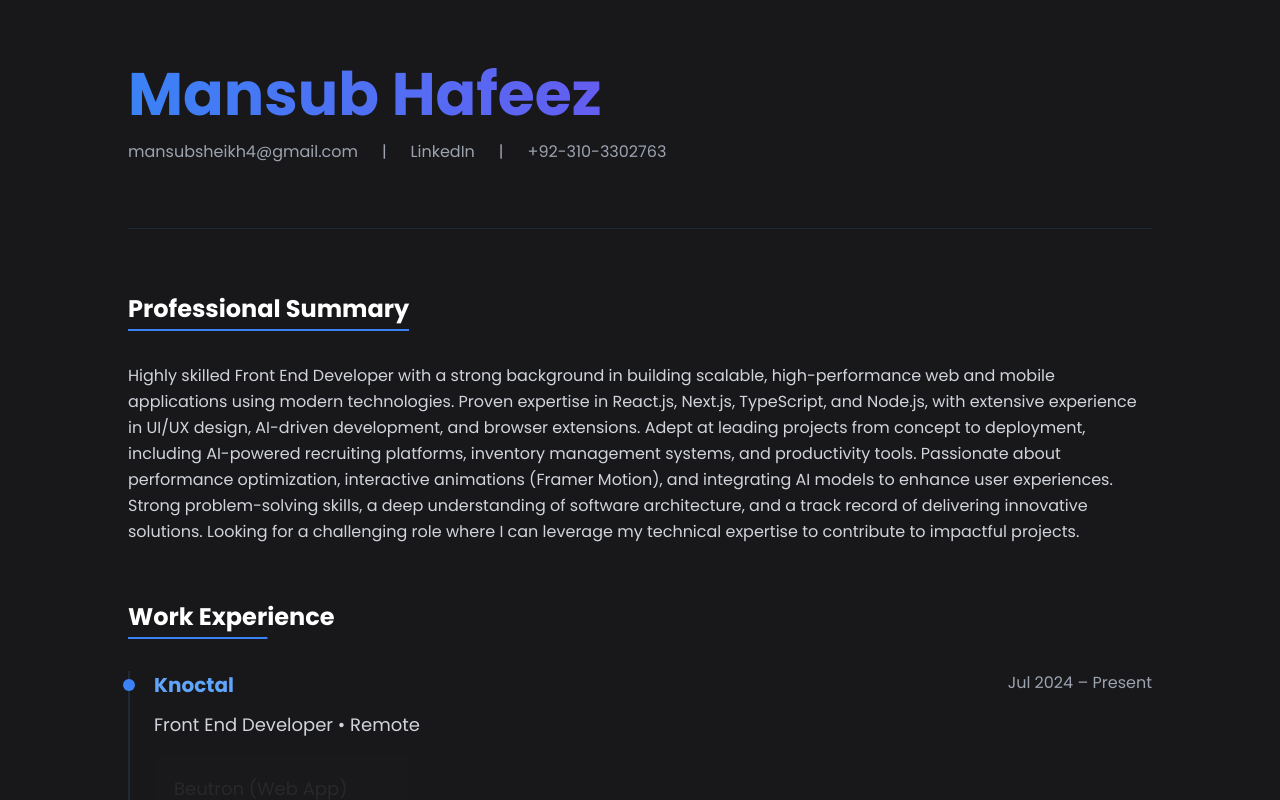
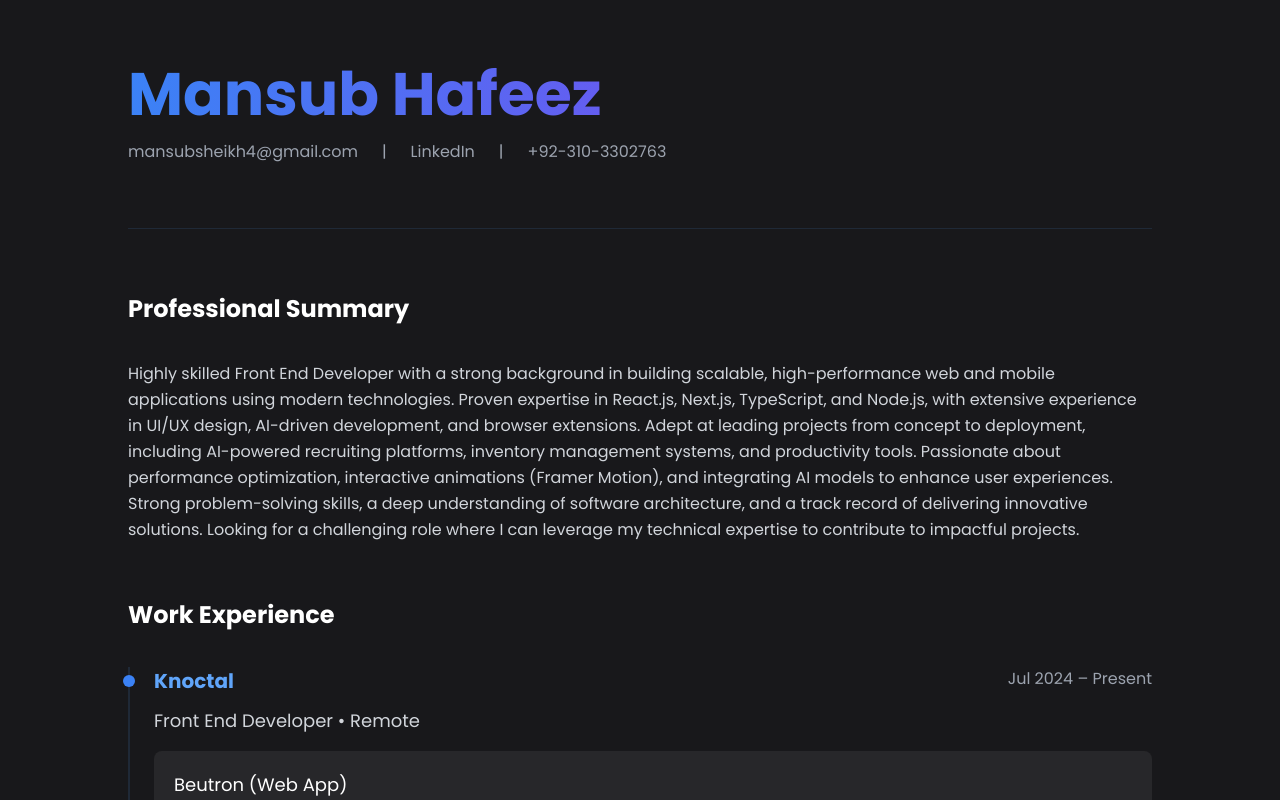
Before and after one commit to mansub-dev/MansubHafeez, a Next.js app: page / in a window 1280 px wide. Shown: the top 800 px of the page. Built offline with nearby package versions, Linux system fonts and the light colour scheme.

Commit message:
added new things

```diff
--- a/package.json
+++ b/package.json
@@ -9,6 +9,7 @@
     "lint": "next lint"
   },
   "dependencies": {
+    "@radix-ui/react-slot": "^1.2.3",
     "class-variance-authority": "^0.7.1",
     "clsx": "^2.1.1",
     "framer-motion": "^12.11.3",
@@ -18,7 +19,7 @@
     "react-dom": "^19.0.0",
     "react-icons": "^5.5.0",
     "sharp": "^0.33.5",
-    "tailwind-merge": "^3.1.0",
+    "tailwind-merge": "^3.3.1",
     "tailwindcss-animate": "^1.0.7"
   },
   "devDependencies": {
--- a/src/app/globals.css
+++ b/src/app/globals.css
@@ -2,67 +2,62 @@
 @tailwind components;
 @tailwind utilities;
 
+
+
 @layer base {
   :root {
     --background: 0 0% 100%;
-    --foreground: 240 10% 3.9%;
-
+    --foreground: 0 0% 3.9%;
     --card: 0 0% 100%;
-    --card-foreground: 240 10% 3.9%;
-
+    --card-foreground: 0 0% 3.9%;
     --popover: 0 0% 100%;
-    --popover-foreground: 240 10% 3.9%;
-
-    --primary: 240 5.9% 10%;
+    --popover-foreground: 0 0% 3.9%;
+    --primary: 0 0% 9%;
     --primary-foreground: 0 0% 98%;
-
-    --secondary: 240 4.8% 95.9%;
-    --secondary-foreground: 240 5.9% 10%;
-
-    --muted: 240 4.8% 95.9%;
-    --muted-foreground: 240 3.8% 46.1%;
-
-    --accent: 240 4.8% 95.9%;
-    --accent-foreground: 240 5.9% 10%;
-
+    --secondary: 0 0% 96.1%;
+    --secondary-foreground: 0 0% 9%;
+    --muted: 0 0% 96.1%;
+    --muted-foreground: 0 0% 45.1%;
+    --accent: 0 0% 96.1%;
+    --accent-foreground: 0 0% 9%;
     --destructive: 0 84.2% 60.2%;
     --destructive-foreground: 0 0% 98%;
-
-    --border: 240 5.9% 90%;
-    --input: 240 5.9% 90%;
-    --ring: 240 10% 3.9%;
-
+    --border: 0 0% 89.8%;
+    --input: 0 0% 89.8%;
+    --ring: 0 0% 3.9%;
     --radius: 0.5rem;
+    --chart-1: 12 76% 61%;
+    --chart-2: 173 58% 39%;
+    --chart-3: 197 37% 24%;
+    --chart-4: 43 74% 66%;
+    --chart-5: 27 87% 67%;
   }
 
   .dark {
-    --background: 240 10% 3.9%;
+    --background: 0 0% 3.9%;
     --foreground: 0 0% 98%;
-
-    --card: 240 10% 3.9%;
+    --card: 0 0% 3.9%;
     --card-foreground: 0 0% 98%;
-
-    --popover: 240 10% 3.9%;
+    --popover: 0 0% 3.9%;
     --popover-foreground: 0 0% 98%;
-
     --primary: 0 0% 98%;
-    --primary-foreground: 240 5.9% 10%;
-
-    --secondary: 240 3.7% 15.9%;
+    --primary-foreground: 0 0% 9%;
+    --secondary: 0 0% 14.9%;
     --secondary-foreground: 0 0% 98%;
-
-    --muted: 240 3.7% 15.9%;
-    --muted-foreground: 240 5% 64.9%;
-
-    --accent: 240 3.7% 15.9%;
+    --muted: 0 0% 14.9%;
+    --muted-foreground: 0 0% 63.9%;
+    --accent: 0 0% 14.9%;
     --accent-foreground: 0 0% 98%;
-
     --destructive: 0 62.8% 30.6%;
     --destructive-foreground: 0 0% 98%;
-
-    --border: 240 3.7% 15.9%;
-    --input: 240 3.7% 15.9%;
-    --ring: 240 4.9% 83.9%;
+    --border: 0 0% 14.9%;
+    --input: 0 0% 14.9%;
+    --ring: 0 0% 83.1%;
+    --chart-1: 220 70% 50%;
+    --chart-2: 160 60% 45%;
+    --chart-3: 30 80% 55%;
+    --chart-4: 280 65% 60%;
+    --chart-5: 340 75% 55%;
   }
 }
 
@@ -73,73 +68,206 @@
 
   body {
     @apply bg-background text-foreground;
-    color-scheme: dark;
+    font-family: "Inter", -apple-system, BlinkMacSystemFont, "Segoe UI", "Roboto", sans-serif;
+  }
+}
+
+/* Custom scrollbar */
+::-webkit-scrollbar {
+  width: 8px;
+}
+
+::-webkit-scrollbar-track {
+  @apply bg-slate-900;
+}
+
+::-webkit-scrollbar-thumb {
+  @apply bg-slate-700 rounded-full;
+}
+
+::-webkit-scrollbar-thumb:hover {
+  @apply bg-slate-600;
+}
+
+/* Custom animations */
+@keyframes fade-in-up {
+  from {
+    opacity: 0;
+    transform: translateY(30px);
+  }
+
+  to {
+    opacity: 1;
+    transform: translateY(0);
+  }
+}
+
+@keyframes float {
+
+  0%,
+  100% {
+    transform: translateY(0px);
+  }
+
+  50% {
+    transform: translateY(-10px);
+  }
+}
+
+@keyframes progress {
+  from {
+    width: 0%;
+  }
+}
+
+.animate-fade-in-up {
+  animation: fade-in-up 0.8s ease-out;
+}
+
+.animate-float {
+  animation: float 3s ease-in-out infinite;
+}
+
+.animate-progress {
+  animation: progress 1.5s ease-out forwards;
+}
+
+/* Selection styling */
+::selection {
+  background: rgba(59, 130, 246, 0.3);
+  color: white;
+}
+
+/* Focus styles */
+:focus-visible {
+  outline: 2px solid rgb(59, 130, 246);
+  outline-offset: 2px;
+}
+
+/* Smooth transitions */
+* {
+  transition-property: color, background-color, border-color, text-decoration-color, fill, stroke, opacity, box-shadow,
+    transform, filter, backdrop-filter;
+  transition-timing-function: cubic-bezier(0.4, 0, 0.2, 1);
+  transition-duration: 150ms;
+}
+
+@tailwind base;
+@tailwind components;
+@tailwind utilities;
+
+@layer base {
+  :root {
+    --background: 0 0% 100%;
+    --foreground: 222.2 84% 4.9%;
+    --card: 0 0% 100%;
+    --card-foreground: 222.2 84% 4.9%;
+    --popover: 0 0% 100%;
+    --popover-foreground: 222.2 84% 4.9%;
+    --primary: 222.2 47.4% 11.2%;
+    --primary-foreground: 210 40% 98%;
+    --secondary: 210 40% 96%;
+    --secondary-foreground: 222.2 47.4% 11.2%;
+    --muted: 210 40% 96%;
+    --muted-foreground: 215.4 16.3% 46.9%;
+    --accent: 210 40% 96%;
+    --accent-foreground: 222.2 47.4% 11.2%;
+    --destructive: 0 84.2% 60.2%;
+    --destructive-foreground: 210 40% 98%;
+    --border: 214.3 31.8% 91.4%;
+    --input: 214.3 31.8% 91.4%;
+    --ring: 222.2 84% 4.9%;
+    --radius: 0.5rem;
+    --chart-1: 12 76% 61%;
+    --chart-2: 173 58% 39%;
+    --chart-3: 197 37% 24%;
+    --chart-4: 43 74% 66%;
+    --chart-5: 27 87% 67%;
+  }
+
+  .dark {
+    --background: 222.2 84% 4.9%;
+    --foreground: 210 40% 98%;
+    --card: 222.2 84% 4.9%;
+    --card-foreground: 210 40% 98%;
+    --popover: 222.2 84% 4.9%;
+    --popover-foreground: 210 40% 98%;
+    --primary: 210 40% 98%;
+    --primary-foreground: 222.2 47.4% 11.2%;
+    --secondary: 217.2 32.6% 17.5%;
+    --secondary-foreground: 210 40% 98%;
+    --muted: 217.2 32.6% 17.5%;
+    --muted-foreground: 215 20.2% 65.1%;
+    --accent: 217.2 32.6% 17.5%;
+    --accent-foreground: 210 40% 98%;
+    --destructive: 0 62.8% 30.6%;
+    --destructive-foreground: 210 40% 98%;
+    --border: 217.2 32.6% 17.5%;
+    --input: 217.2 32.6% 17.5%;
+    --ring: 212.7 26.8% 83.9%;
+    --chart-1: 220 70% 50%;
+    --chart-2: 160 60% 45%;
+    --chart-3: 30 80% 55%;
+    --chart-4: 280 65% 60%;
+    --chart-5: 340 75% 55%;
   }
 }
 
 @layer utilities {
-  .come-into-view {
-    animation-timeline: view(70vh 0%);
-    animation-name: grow;
-    animation-timing-function: linear;
+  .animate-fade-in-up {
+    animation: fadeInUp 0.8s ease-out forwards;
   }
 
-  .slide-in-animation {
-    animation-timeline: view(70vh 0%);
-    animation-name: slide-in;
-    animation-delay: var(--slide-in-delay, 0ms);
-    animation-timing-function: linear;
+  .animate-float {
+    animation: float 3s ease-in-out infinite;
   }
 
-  .animate-underline {
-    animation-timeline: view(70vh 0%);
-    animation-name: underline;
-    animation-timing-function: linear;
-    @apply w-full bg-blue-500 h-0.5 origin-left
+  .animate-spin-slow {
+    animation: spin 20s linear infinite;
   }
 
-  @keyframes slide-in {
-    from {
-      transform: translateX(-100px);
-      opacity: 0;
-    }
-
-    to {
-      transform: translateX(0);
-      opacity: 1;
-    }
-
+  .animate-spin-reverse-slow {
+    animation: spin 25s linear infinite reverse;
   }
 
-  @keyframes underline {
-    from {
-      transform: scaleX(0);
-    }
-
-    to {
-      transform: scaleX(1);
-    }
+  .animate-gradient-x {
+    animation: gradient-x 3s ease infinite;
+    background-size: 200% 200%;
   }
 
-  @keyframes grow {
+  @keyframes fadeInUp {
     from {
       opacity: 0;
-      transform: scale(0.5), translateY(20px);
+      transform: translateY(30px);
     }
 
     to {
       opacity: 1;
-      transform: scale(1), translateY(0px);
+      transform: translateY(0);
     }
   }
 
-  .text-gradient {
-    background-clip: text;
-    -webkit-background-clip: text;
-    -webkit-text-fill-color: transparent;
+  @keyframes float {
+
+    0%,
+    100% {
+      transform: translateY(0px);
+    }
+
+    50% {
+      transform: translateY(-10px);
+    }
   }
 
-  li {
-    @apply ml-3 list-none;
+  @keyframes gradient-x {
+
+    0%,
+    100% {
+      background-position: 0% 50%;
+    }
+
+    50% {
+      background-position: 100% 50%;
+    }
   }
 }
--- a/tailwind.config.ts
+++ b/tailwind.config.ts
@@ -14,8 +14,8 @@ const config = {
   		center: true,
   		padding: '2rem',
   		screens: {
-        '2xl': '1400px',
-      },
+  			'2xl': '1400px'
+  		}
   	},
   	extend: {
   		colors: {
@@ -26,53 +26,68 @@ const config = {
   			foreground: 'hsl(var(--foreground))',
   			primary: {
   				DEFAULT: 'hsl(var(--primary))',
-          foreground: 'hsl(var(--primary-foreground))',
+  				foreground: 'hsl(var(--primary-foreground))'
   			},
   			secondary: {
   				DEFAULT: 'hsl(var(--secondary))',
-          foreground: 'hsl(var(--secondary-foreground))',
+  				foreground: 'hsl(var(--secondary-foreground))'
   			},
   			destructive: {
   				DEFAULT: 'hsl(var(--destructive))',
-          foreground: 'hsl(var(--destructive-foreground))',
+  				foreground: 'hsl(var(--destructive-foreground))'
   			},
   			muted: {
   				DEFAULT: 'hsl(var(--muted))',
-          foreground: 'hsl(var(--muted-foreground))',
+  				foreground: 'hsl(var(--muted-foreground))'
   			},
   			accent: {
   				DEFAULT: 'hsl(var(--accent))',
-          foreground: 'hsl(var(--accent-foreground))',
+  				foreground: 'hsl(var(--accent-foreground))'
   			},
   			popover: {
   				DEFAULT: 'hsl(var(--popover))',
-          foreground: 'hsl(var(--popover-foreground))',
+  				foreground: 'hsl(var(--popover-foreground))'
   			},
   			card: {
   				DEFAULT: 'hsl(var(--card))',
-          foreground: 'hsl(var(--card-foreground))',
+  				foreground: 'hsl(var(--card-foreground))'
   			},
+  			chart: {
+  				'1': 'hsl(var(--chart-1))',
+  				'2': 'hsl(var(--chart-2))',
+  				'3': 'hsl(var(--chart-3))',
+  				'4': 'hsl(var(--chart-4))',
+  				'5': 'hsl(var(--chart-5))'
+  			}
   		},
   		borderRadius: {
   			lg: 'var(--radius)',
   			md: 'calc(var(--radius) - 2px)',
-        sm: 'calc(var(--radius) - 4px)',
+  			sm: 'calc(var(--radius) - 4px)'
   		},
   		keyframes: {
   			'accordion-down': {
-          from: { height: '0' },
-          to: { height: 'var(--radix-accordion-content-height)' },
+  				from: {
+  					height: '0'
+  				},
+  				to: {
+  					height: 'var(--radix-accordion-content-height)'
+  				}
   			},
   			'accordion-up': {
-          from: { height: 'var(--radix-accordion-content-height)' },
-          to: { height: '0' },
+  				from: {
+  					height: 'var(--radix-accordion-content-height)'
   				},
+  				to: {
+  					height: '0'
+  				}
+  			}
   		},
   		animation: {
   			'accordion-down': 'accordion-down 0.2s ease-out',
-        'accordion-up': 'accordion-up 0.2s ease-out',
-      },
-    },
+  			'accordion-up': 'accordion-up 0.2s ease-out'
+  		}
+  	}
   },
   plugins: [require('tailwindcss-animate')],
 } satisfies Config;
```
Also changed, not shown: components.json (added). Lines whose indentation alone changed are shown as unchanged.
